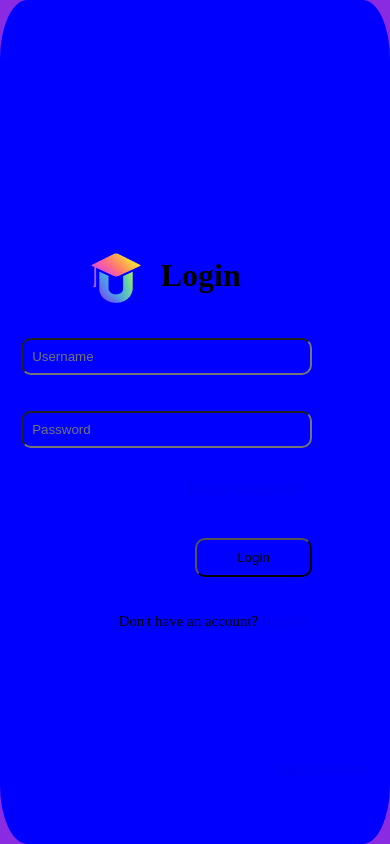
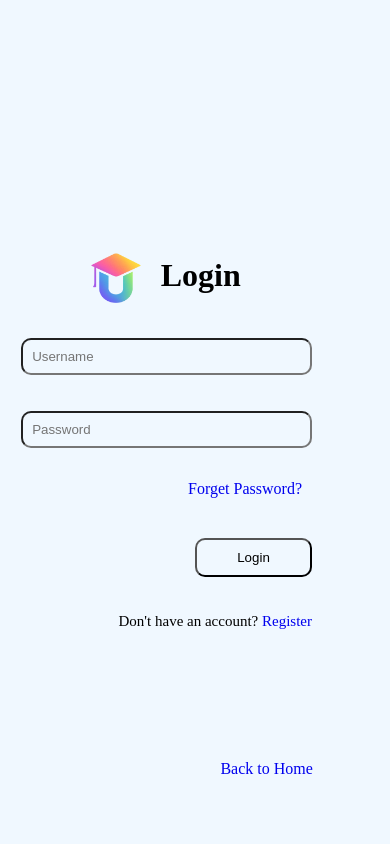
Before and after one commit to rajmaniZ/uniCore-, a React (Vite) app: page /login in a window 390 px wide. Shown: the top 844 px of the page. Built offline with nearby package versions, Linux system fonts and the light colour scheme.

Commit message:
corroct the link of dashboard for UI

```diff
--- a/src/pages/login/login.module.css
+++ b/src/pages/login/login.module.css
@@ -1,5 +1,6 @@
 
 .frame{
+    background-color: aliceblue;
     display: flex;
     min-width: 100vh;
     min-height: 100vh;
@@ -15,7 +16,6 @@
     width:30%;
     /* border:1px solid black; */
     border-radius: 7%;
-
     /* height:80vh; */
 }
 
@@ -151,6 +151,10 @@
     .loginImg{
         display:none;
     }
+
+    .returnHome{
+        padding-right:14vw;
+    }
 }
 
 
@@ -159,12 +163,15 @@
         /* flex-direction: column; */
     }
     .page{
-        background-color: blue;
+        /* background-color: blue; */
         width:100vw;
         height:100vh;
     }
     .loginImg{
         display:none;
+    }
+    .returnHome{
+        padding-right:14vw;
     }
 }
 
```
Also changed, not shown: src/component/linkDashboard.jsx (added, +16 -0 lines).
